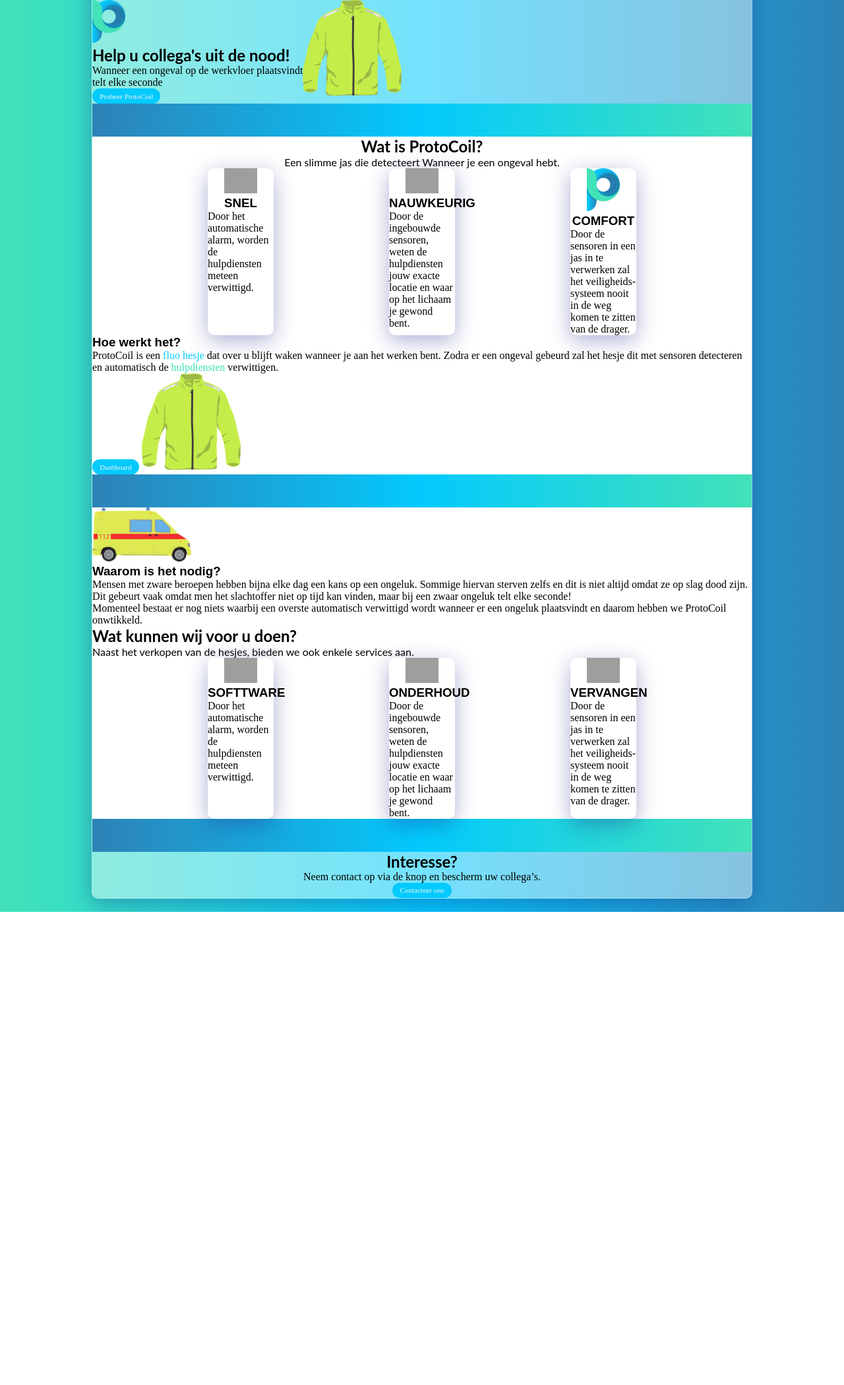
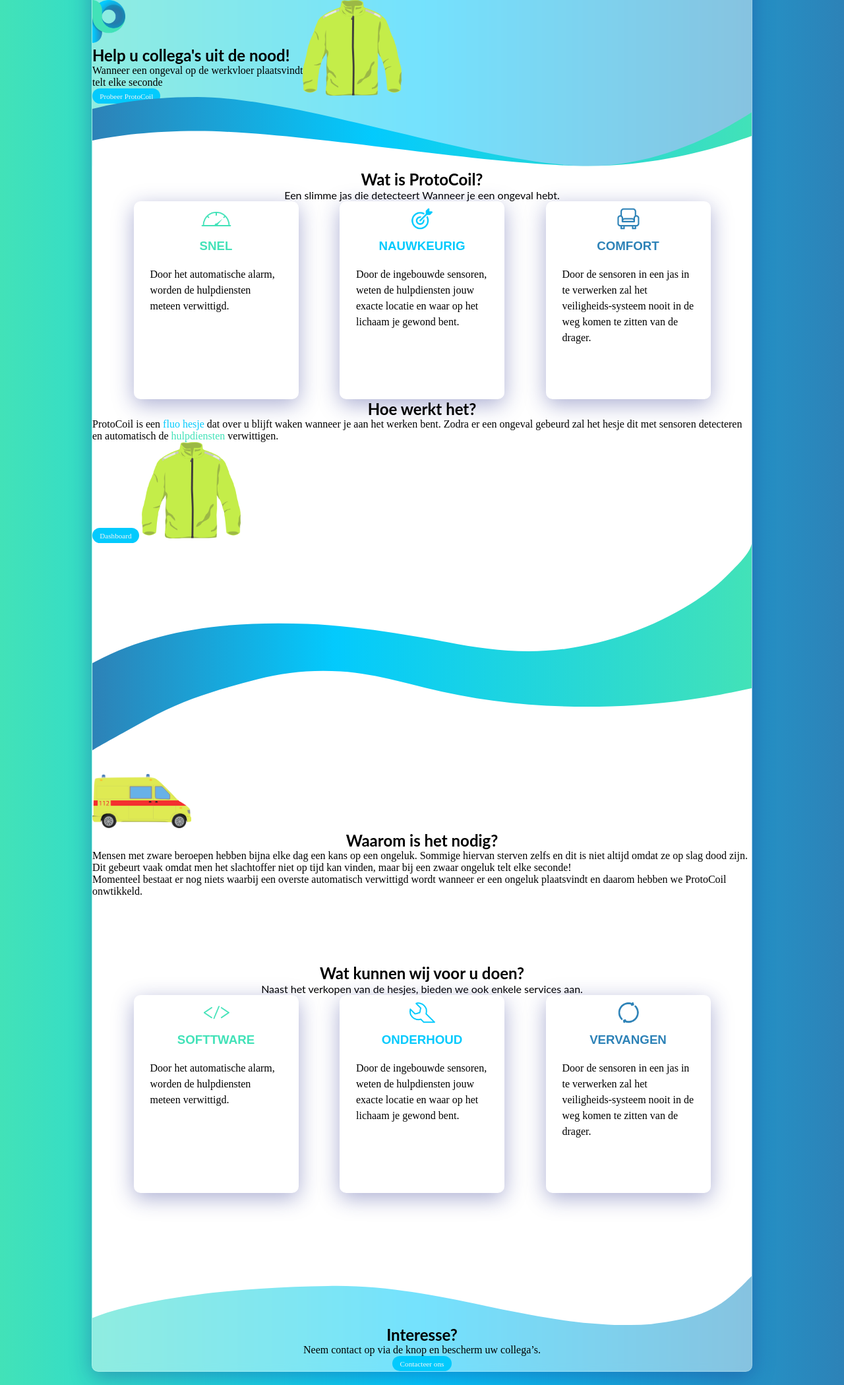
Before and after one commit to GregoryCloetens/Protocoil, a PHP site: page / in a window 1280 px wide. Shown: the part 81-2180 px from the top of the page at 66% size. Before the commit the page ends 1463 px from the top, so only its background shows below. Run offline with PHP 8.4, Linux system fonts and the light colour scheme; grey boxes are pictures that could not be loaded.

Commit message:
update deviders
deviders working + all images/icons on site

```diff
--- a/css/style.css
+++ b/css/style.css
@@ -29,10 +29,12 @@ h1 {
 h2 {
     font-family: lato;
     /*font-size: 54px;*/
+    text-align: center;
 }
 .single_line {
     font-family: lato;
     /*font-size: 34px;*/
+    text-align: center;
 }
 p {
     font-family: raleway;
@@ -75,8 +77,38 @@ button.secundary {
     margin: 10px;
 }
 .devider {
-    background: linear-gradient(to left, #42e2b8, #03cafd, #2d82b7);
-    height: 50px;
+    height: 100px;
+    position: relative;
+}
+.devider img {
+    position: absolute;
+    left: 0;
+    bottom: 0;
+    max-width: 2000px;
+    width: auto;
+}
+.devider2 {
+    height: 350px;
+    position: relative;
+    background-color: #fff;
+}
+.devider2 img {
+    position: absolute;
+    right: 0;
+    top: 0;
+    max-width: 1000px;
+    width: auto;
+}
+.devider3 {
+    height: 100px;
+    position: relative;
+}
+.devider3 img {
+    position: absolute;
+    right: 0;
+    top: 0;
+    max-width: 1000px;
+    width: auto;
 }
 .uitleg {
     text-align: center;
@@ -86,7 +118,8 @@ button.secundary {
     background-color: #fff;
 }
 .card {
-    width: 100px;
+    height: 300px;
+    width: 250px;
     text-align: center;
     background-color: #fff;
     border-radius: 10px;
@@ -94,16 +127,23 @@ button.secundary {
 }
 .card p {
     text-align: left;
+    line-height: 1.5em;
+    width: 80%;
+    margin: auto;
 }
 .card img {
     width: 50px;
-    margin: auto;
+    margin: 10px auto;
+}
+.card h3 {
+    margin-bottom: 20px;
 }
 .waarom {
     background-color: #fff;
 }
 .kunnen {
     background-color: #fff;
+    padding: 100px 0;
 }
 .interesse {
     text-align: center;
--- a/index.html
+++ b/index.html
@@ -25,67 +25,67 @@
                 </div>
             </div>
         </section>
-        <div class="devider 1"></div>
+        <div class="devider"><img src="images/intro_devider.svg"></div>
         <section class="uitleg">
-            <h1>Wat is ProtoCoil?</h1>
+            <h2>Wat is ProtoCoil?</h2>
             <p class="single_line">Een slimme jas die detecteert Wanneer je een ongeval hebt.</p>
             <div class="container_cards">
                 <div class="card">
                     <img src="images/icon1.png" alt="snel">
-                    <h3>SNEL</h3>
+                    <h3 style="color: #42e2b8;">SNEL</h3>
                     <p>Door het automatische alarm, worden de hulpdiensten meteen verwittigd.</p>
                 </div>
                 <div class="card">
                     <img src="images/icon2.png" alt="NAUWKEURIG">
-                    <h3>NAUWKEURIG</h3>
+                    <h3 style="color: #03cafd;">NAUWKEURIG</h3>
                     <p>Door de ingebouwde sensoren, weten de hulpdiensten jouw exacte locatie en waar op het lichaam  je gewond bent.</p>
                 </div>
                 <div class="card">
-                    <img src="images/logo.png" alt="COMFORT">
-                    <h3>COMFORT</h3>
+                    <img src="images/icon3.png" alt="COMFORT">
+                    <h3 style="color: #2d82b7;">COMFORT</h3>
                     <p>Door de sensoren in een jas in te verwerken zal het veiligheids-systeem nooit in de weg komen te zitten van de drager.</p>
                 </div>
             </div>
         </section>
         <section class="werking">
-            <h3>Hoe werkt het?</h3>
+            <h2>Hoe werkt het?</h2>
             <p>ProtoCoil is een <span style="color: #03cafd;">fluo hesje</span> dat over u blijft waken wanneer je aan het werken bent.
                 Zodra er een ongeval gebeurd zal het hesje dit met sensoren detecteren  en automatisch de <span style="color: #42e2b8;">hulpdiensten</span> verwittigen.</p>
                 <a href="dashboard/login.php"><button class="primary">Dashboard</button></a>
                 <img class="hesje" src="images/hesje.png" alt="hesje">
         </section>
-        <div class="devider 2"></div>
+        <div class="devider2"><img src="images/devider.svg"></div>
         <section class="waarom">
             <img class="ambulance" src="images/ambulance.png" alt="ambulance">
-            <h3>Waarom is het nodig?</h3>
+            <h2>Waarom is het nodig?</h2>
             <p>Mensen met zware beroepen hebben bijna elke dag een kans op een ongeluk. Sommige hiervan sterven zelfs en dit is niet altijd omdat ze op slag dood zijn.</p>
             <p>Dit gebeurt vaak omdat men het slachtoffer niet op tijd kan vinden, maar bij een zwaar ongeluk telt elke seconde!</p>
             <p>Momenteel bestaat er nog niets waarbij een overste automatisch verwittigd wordt wanneer er een ongeluk plaatsvindt en daarom hebben we ProtoCoil onwtikkeld.</p>
         </section>
         <section class="kunnen">
-            <h1>Wat kunnen wij voor u doen?</h1>
+            <h2>Wat kunnen wij voor u doen?</h2>
             <p class="single_line">Naast het verkopen van de hesjes, bieden we ook enkele services aan.</p>
             <div class="container_cards">
                 <div class="card">
                     <img src="images/icon4.png" alt="SOFTTWARE">
-                    <h3>SOFTTWARE</h3>
+                    <h3 style="color: #42e2b8;">SOFTTWARE</h3>
                     <p>Door het automatische alarm, worden de hulpdiensten meteen verwittigd.</p>
                 </div>
                 <div class="card">
                     <img src="images/icon5.png" alt="ONDERHOUD">
-                    <h3>ONDERHOUD</h3>
+                    <h3 style="color: #03cafd;">ONDERHOUD</h3>
                     <p>Door de ingebouwde sensoren, weten de hulpdiensten jouw exacte locatie en waar op het lichaam  je gewond bent.</p>
                 </div>
                 <div class="card">
                     <img src="images/icon6.png" alt="VERVANGEN">
-                    <h3>VERVANGEN</h3>
+                    <h3 style="color: #2d82b7;">VERVANGEN</h3>
                     <p>Door de sensoren in een jas in te verwerken zal het veiligheids-systeem nooit in de weg komen te zitten van de drager.</p>
                 </div>
             </div>
         </section>
-        <div class="devider 3"></div>
+        <div class="devider3"><img src="images/devider3.svg"></div>
         <section class="interesse">
-            <h1>Interesse?</h1>
+            <h2>Interesse?</h2>
             <p>Neem contact op via de knop en bescherm uw collega’s.</p>
             <a href="dashboard/login.php"><button class="primary">Contacteer ons</button></a>
         </section>
```
Also changed, not shown: images/devider.svg (added), images/devider3.svg (added), images/icon1.png (added), images/icon2.png (added), images/icon3.png (added), images/icon4.png (added), images/icon5.png (added), images/icon6.png (added), images/intro_devider.svg (added).
